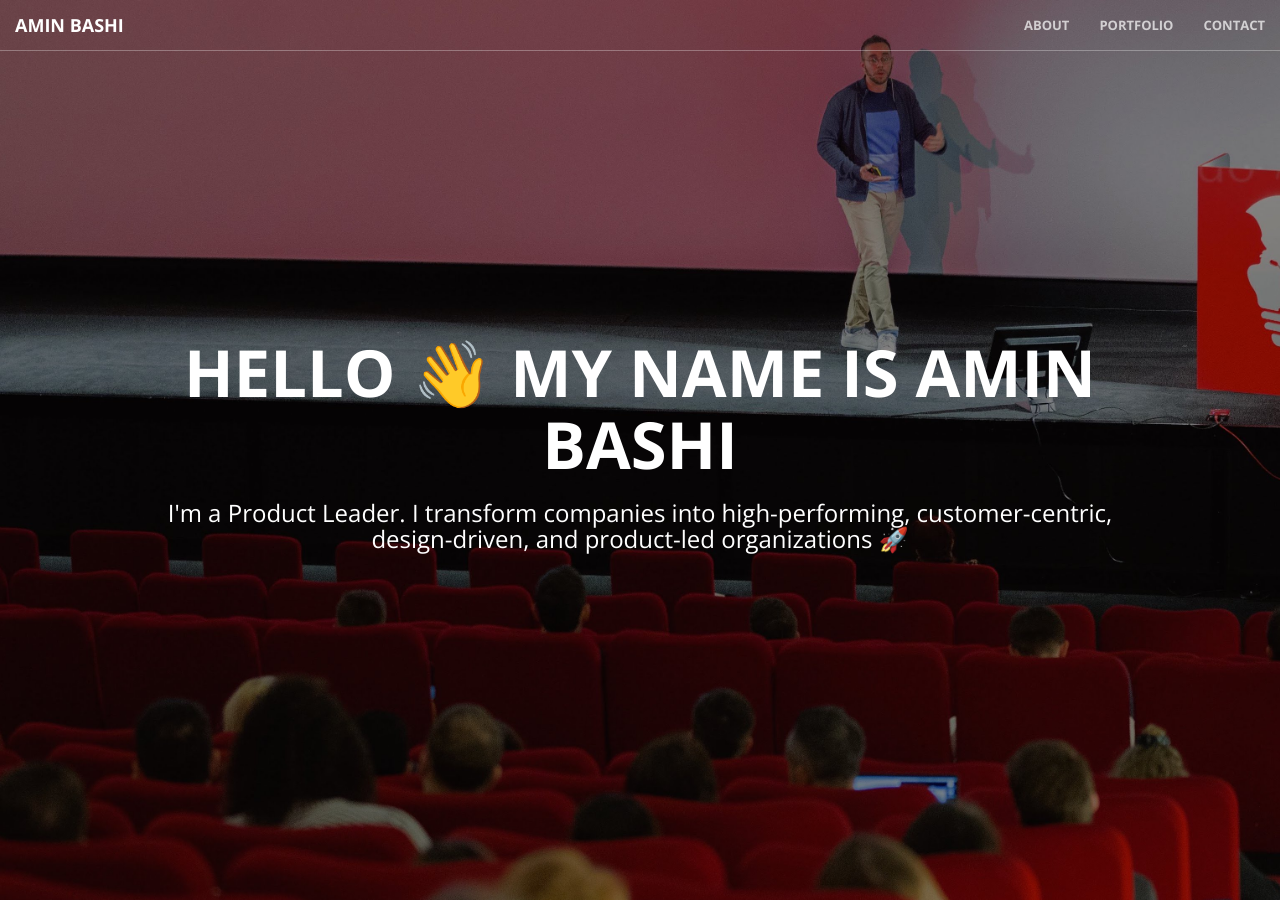
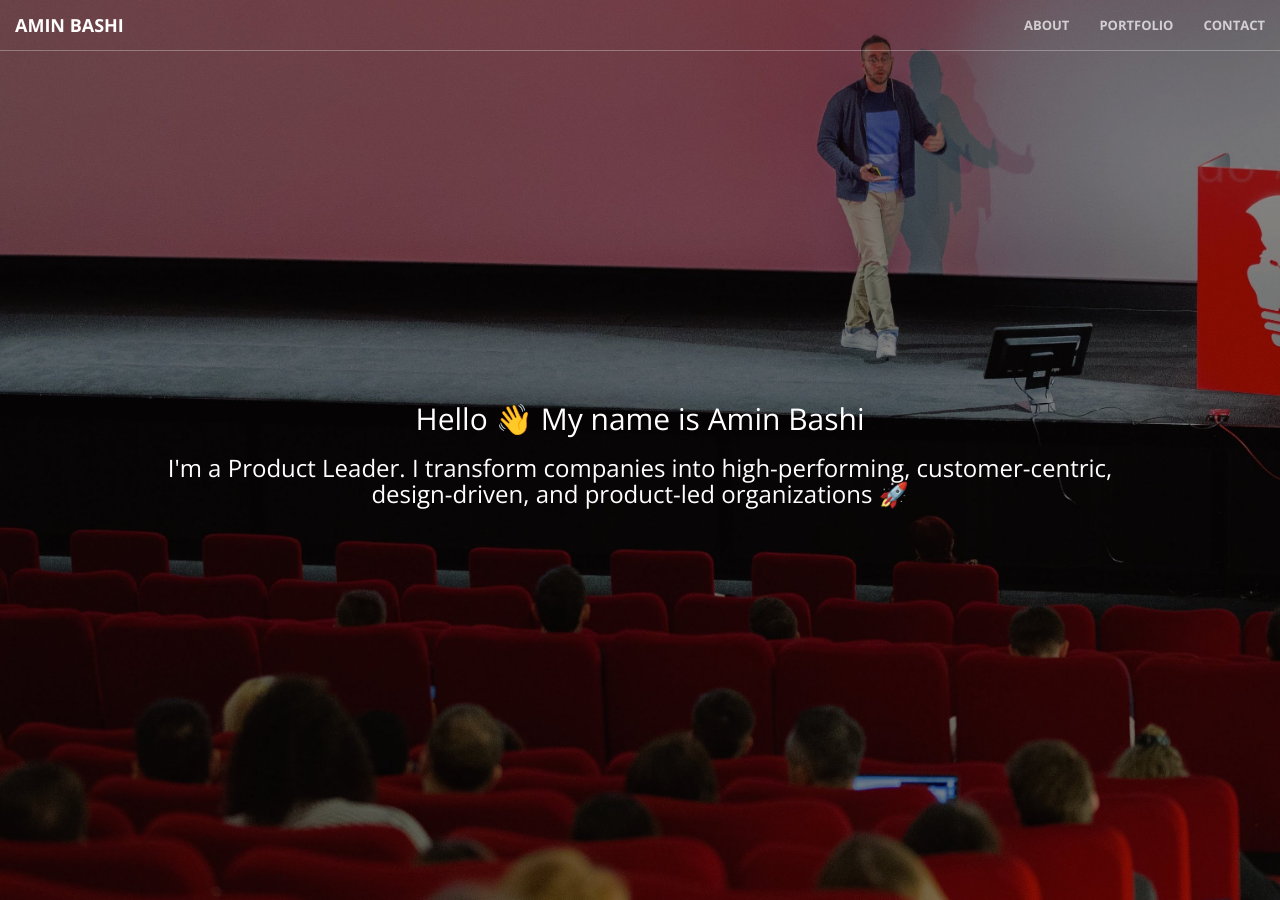
Before and after one commit to syde15/syde15.github.io, a Jekyll site: the page built from index.html, in a window 1280 px wide and 900 px high. Built offline with Jekyll 4.4.1, drawn with Linux system fonts in a browser that asks for light colours.

```diff
--- a/_includes/header.html
+++ b/_includes/header.html
@@ -1,7 +1,7 @@
 <header>
     <div class="header-content">
         <div class="header-content-inner">
-            <h1>Hello 👋 My name is Amin Bashi</h1>
+            <h2>Hello 👋 My name is Amin Bashi</h2>
             <h3>I'm a Product Leader. I transform companies into high-performing, customer-centric, design-driven, and product-led organizations 🚀</h3>
 <!--             <a href="#about" class="btn btn-primary btn-xl page-scroll">Contact Me</a>
  -->        </div>
```
